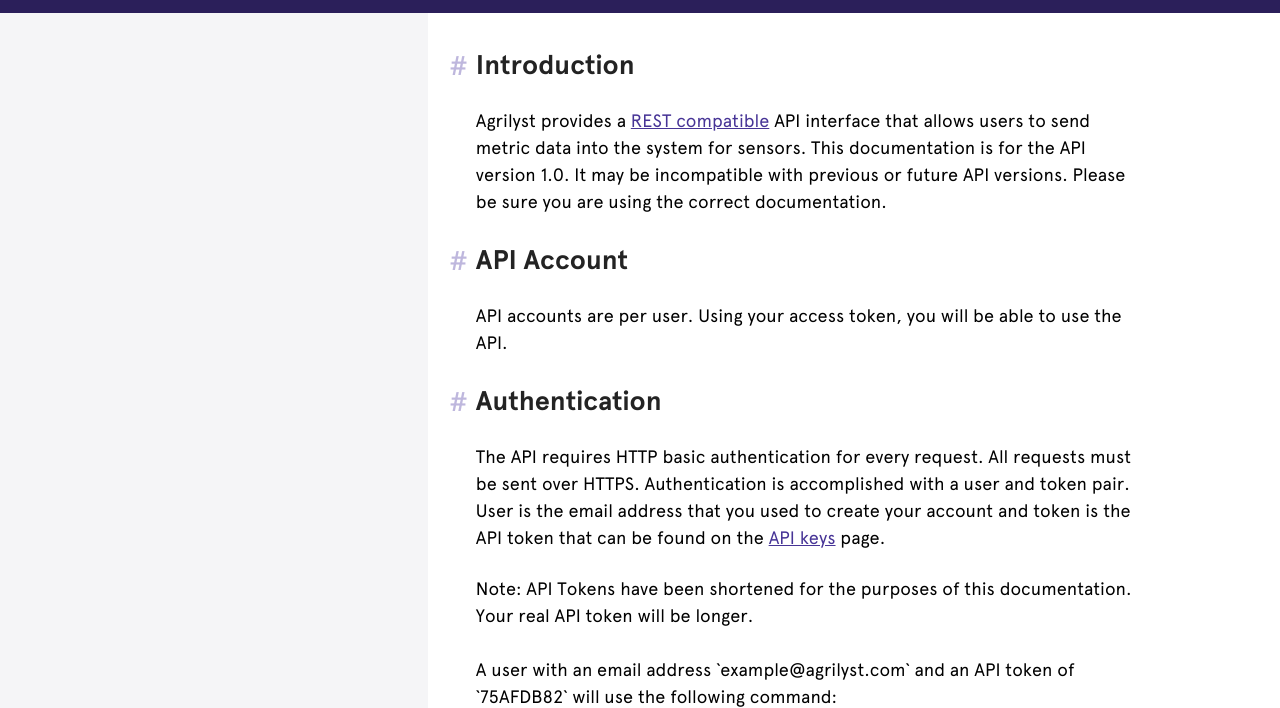
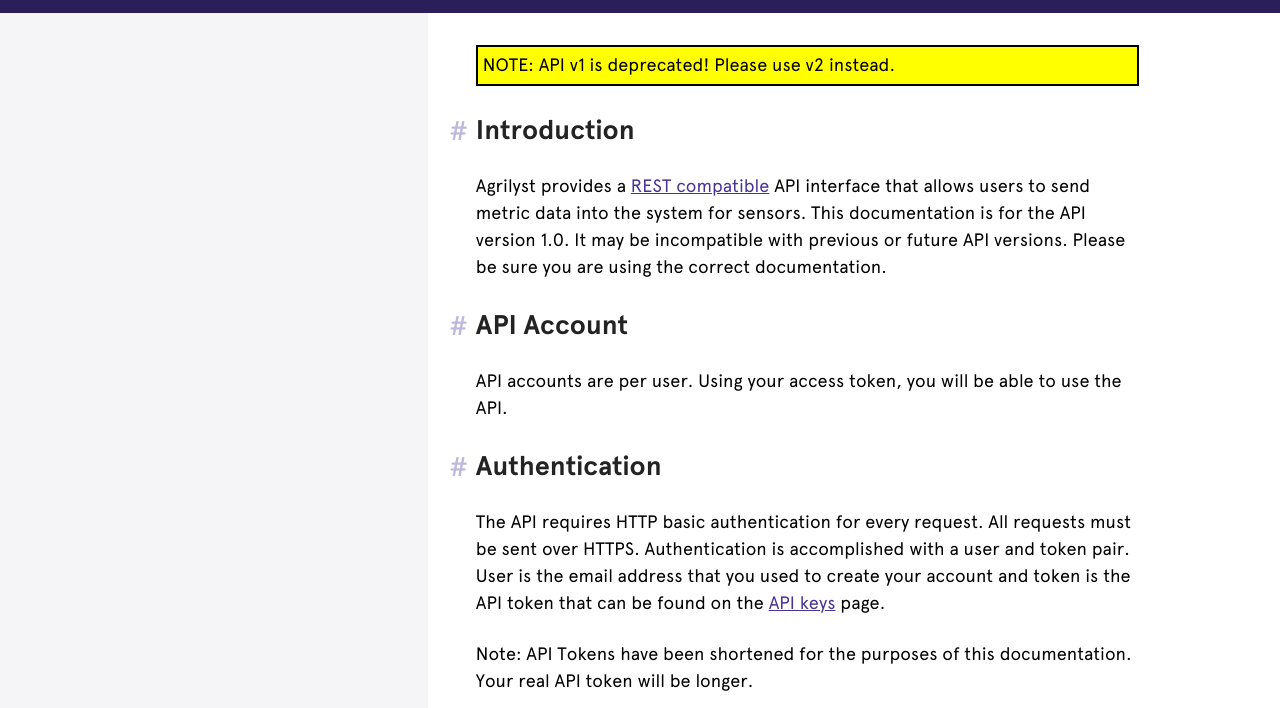
Before and after one commit to artemis-ag/apidocs, a website: page html/v1/index.html in a window 1280 px wide. Shown: the part 54-762 px from the top of the page. Drawn offline with nearby package versions, Linux system fonts and the light colour scheme; files that its build step writes are made by us from their sources; files whose address does not match are found by name.

Commit message:
Add more helpful info to README and deprecation notice

```diff
--- a/html/v1/index.html
+++ b/html/v1/index.html
@@ -6,7 +6,7 @@
   <meta name="viewport" content="width=device-width, initial-scale=1">
   <title>Agrilyst — API Docs - v1</title>
   <meta name="description" content="Agrilyst is the intelligence platform for indoor farms.">
-  <link rel="stylesheet" href="/api/docs/assets/css/app.min.css">
+  <link rel="stylesheet" href="../assets/css/app.min.css">
 
   <link rel="apple-touch-icon-precomposed" sizes="57x57" href="apple-touch-icon-57x57.png" />
   <link rel="apple-touch-icon-precomposed" sizes="114x114" href="apple-touch-icon-114x114.png" />
@@ -67,6 +67,7 @@
       </div>
     </nav>
     <main class="content">
+      <p class='deprecated'>NOTE: API v1 is deprecated! Please use v2 instead.</p>
 
       <h2><a href="#introduction" id="introduction">Introduction</a></h2>
       <p>Agrilyst provides a <a href="https://en.wikipedia.org/wiki/Representational_state_transfer">REST compatible</a> API interface that allows users to send metric data into the system for sensors.  This documentation is for the API version 1.0. It may be incompatible with previous or future API versions.  Please be sure you are using the correct documentation.</p>
--- a/src/assets/_scss/specifics/_content.scss
+++ b/src/assets/_scss/specifics/_content.scss
@@ -36,6 +36,12 @@
     min-height: 80vh;
     padding: $baseSpacing $baseSpacing $baseSpacing $largeSpacing;
 
+    .deprecated {
+      background-color: yellow;
+      padding: 5px;
+      border: 2px solid black;
+    }
+
     @include media('>md') {
         flex: 1 1 70%;
         padding: $largeSpacing $baseSpacing $largeSpacing $giantSpacing;
```
Also changed, not shown: src/html/v1/index.html (+2 -1 lines), README.md, html/assets/css/app.min.css.
